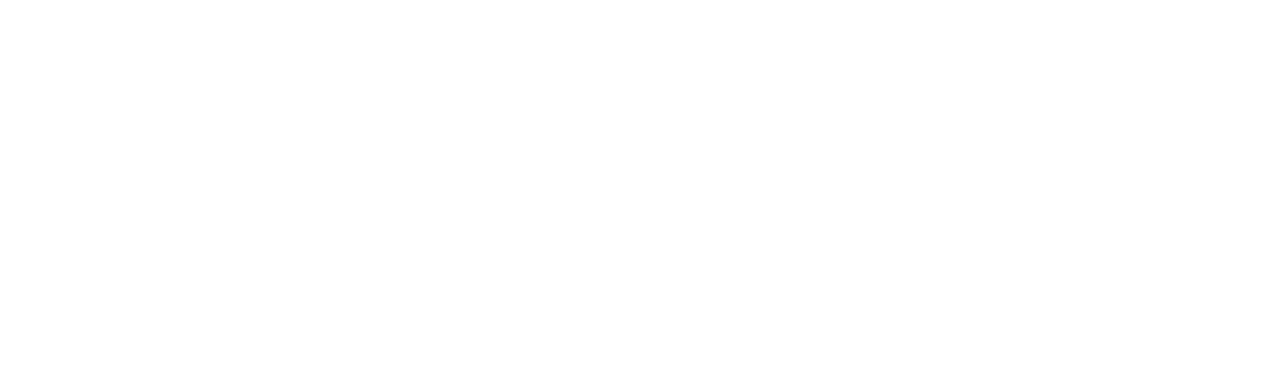
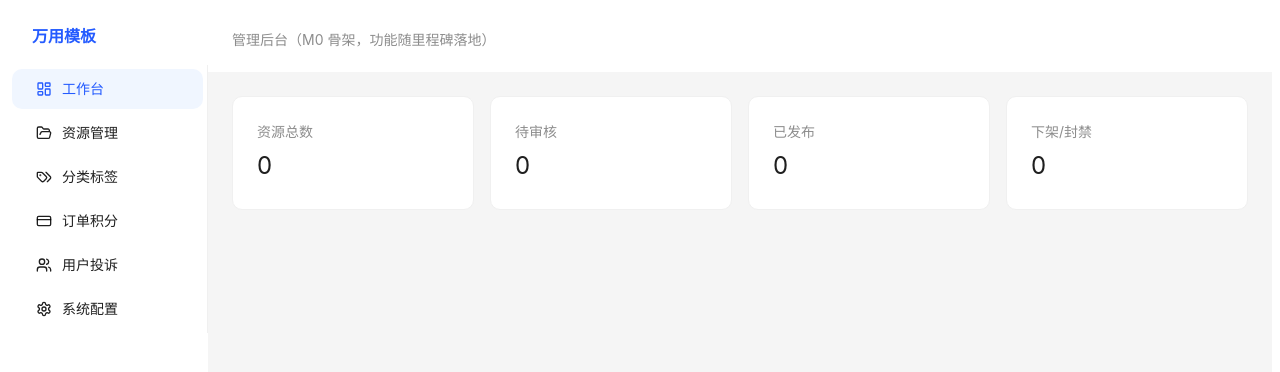
Before and after one commit to webB1an/templio, a React (Vite) app in the folder apps/admin/: page /admin/dashboard in a window 1280 px wide. Before the commit this address led to /dashboard. Shown: the top 372 px of the page. Built offline with nearby package versions, Linux system fonts and the light colour scheme.

Commit message:
fix(admin): use nested routes to stop /admin redirect loop

```diff
--- a/apps/admin/src/App.tsx
+++ b/apps/admin/src/App.tsx
@@ -1,4 +1,12 @@
-import { BrowserRouter, Navigate, Route, Routes } from 'react-router-dom';
+import {
+  BrowserRouter,
+  Navigate,
+  Outlet,
+  Route,
+  Routes,
+  useLocation,
+  useNavigate,
+} from 'react-router-dom';
 import { Layout, Menu, Typography } from 'antd';
 import {
   LayoutDashboard,
@@ -13,16 +21,19 @@ import { Dashboard } from './pages/Dashboard';
 
 const { Sider, Content, Header } = Layout;
 
+// 菜单 key 统一带 /admin 前缀，与路由路径一致
 const menuItems = [
-  { key: '/dashboard', icon: <LayoutDashboard size={16} />, label: '工作台' },
-  { key: '/templates', icon: <FolderOpen size={16} />, label: '资源管理' },
-  { key: '/categories', icon: <Tags size={16} />, label: '分类标签' },
-  { key: '/payments', icon: <CreditCard size={16} />, label: '订单积分' },
-  { key: '/users', icon: <Users size={16} />, label: '用户投诉' },
-  { key: '/settings', icon: <Settings size={16} />, label: '系统配置' },
+  { key: '/admin/dashboard', icon: <LayoutDashboard size={16} />, label: '工作台' },
+  { key: '/admin/templates', icon: <FolderOpen size={16} />, label: '资源管理' },
+  { key: '/admin/categories', icon: <Tags size={16} />, label: '分类标签' },
+  { key: '/admin/payments', icon: <CreditCard size={16} />, label: '订单积分' },
+  { key: '/admin/users', icon: <Users size={16} />, label: '用户投诉' },
+  { key: '/admin/settings', icon: <Settings size={16} />, label: '系统配置' },
 ];
 
 function Shell() {
+  const location = useLocation();
+  const navigate = useNavigate();
   return (
     <Layout style={{ minHeight: '100vh' }}>
       <Sider theme="light" width={200}>
@@ -31,17 +42,19 @@ function Shell() {
             万用模板
           </Typography.Text>
         </div>
-        <Menu mode="inline" defaultSelectedKeys={['/dashboard']} items={menuItems} />
+        <Menu
+          mode="inline"
+          selectedKeys={[location.pathname]}
+          items={menuItems}
+          onClick={({ key }) => navigate(key)}
+        />
       </Sider>
       <Layout>
         <Header style={{ background: '#fff', padding: '0 24px' }}>
           <Typography.Text type="secondary">管理后台（M0 骨架，功能随里程碑落地）</Typography.Text>
         </Header>
         <Content style={{ padding: 24 }}>
-          <Routes>
-            <Route path="/dashboard" element={<Dashboard />} />
-            <Route path="*" element={<Navigate to="/dashboard" replace />} />
-          </Routes>
+          <Outlet />
         </Content>
       </Layout>
     </Layout>
@@ -53,8 +66,11 @@ export default function App() {
     <BrowserRouter>
       <Routes>
         <Route path="/admin/login" element={<Login />} />
-        {/* M1 起接入真实管理员鉴权，当前骨架直接进入 */}
-        <Route path="/admin" element={<Shell />} />
+        {/* 嵌套路由：子路径相对 /admin，避免双层 Routes 互相重定向 */}
+        <Route path="/admin" element={<Shell />}>
+          <Route index element={<Navigate to="dashboard" replace />} />
+          <Route path="dashboard" element={<Dashboard />} />
+        </Route>
         <Route path="*" element={<Navigate to="/admin" replace />} />
       </Routes>
     </BrowserRouter>
```
